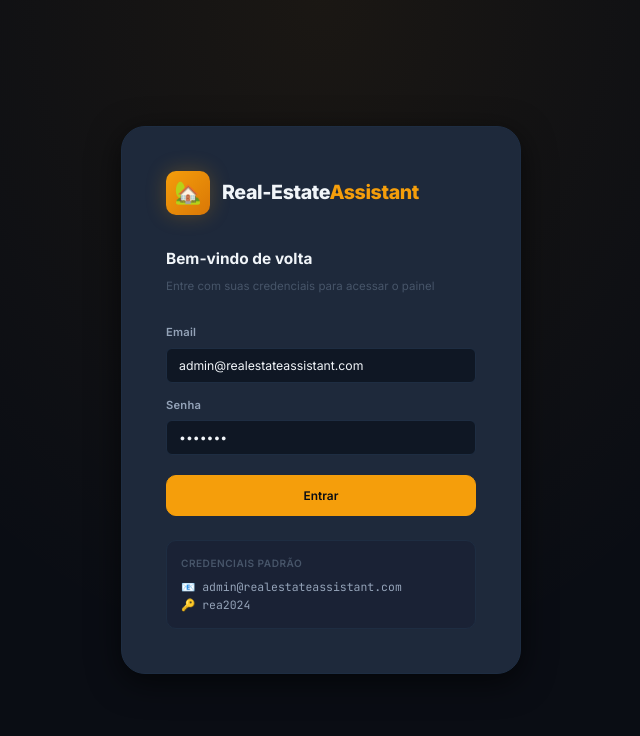
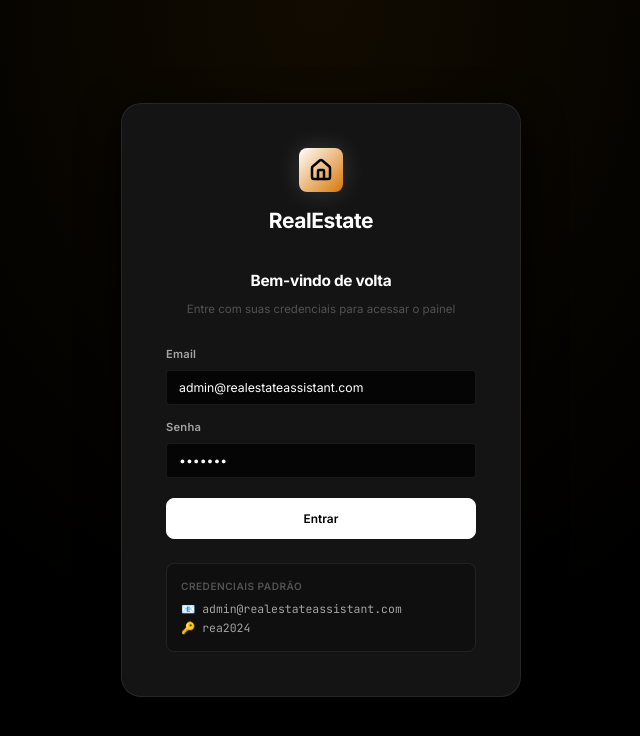
Before and after one commit to armandocastrodesousajunior/Real-Estate-Assistant, a React (Vite) app in the folder frontend/: page / in a window 1280 px wide. Shown: the top 736 px of the page, without its empty margins (319-959 px from the left). Built offline with nearby package versions, Linux system fonts and the light colour scheme.

Commit message:
feat: implement frontend core pages, layout, and agent management interface

```diff
--- a/frontend/src/components/Layout/Layout.tsx
+++ b/frontend/src/components/Layout/Layout.tsx
@@ -1,7 +1,7 @@
 import { Outlet, NavLink, useNavigate } from 'react-router-dom'
 import {
   LayoutDashboard, Building2, MessageSquare, Bot, FileText,
-  Users, LogOut, Activity
+  Users, LogOut, Activity, Home
 } from 'lucide-react'
 
 const navItems = [
@@ -30,8 +30,10 @@ export default function Layout() {
       <aside className="sidebar">
         <div className="sidebar-logo">
           <div className="logo-mark">
-            <div className="logo-icon">🏡</div>
-            <div className="name">Real-Estate<span>Assistant</span></div>
+            <div className="logo-icon">
+              <Home size={18} strokeWidth={2.5} color="#000" />
+            </div>
+            <div className="logo-text">Real<span>Estate</span></div>
           </div>
         </div>
 
--- a/frontend/src/index.css
+++ b/frontend/src/index.css
@@ -7,68 +7,73 @@
 
 /* ─── CSS Variables ─────────────────────────────────────────── */
 :root {
-  /* Backgrounds */
-  --bg-base:      #0A0D14;
-  --bg-surface:   #111827;
-  --bg-elevated:  #1A2235;
-  --bg-card:      #1E293B;
-  --bg-hover:     #243047;
-  --bg-input:     #0F1724;
+  /* Backgrounds — True Black depth */
+  --bg-base:      #000000;
+  --bg-surface:   #080808;
+  --bg-elevated:  #0F0F0F;
+  --bg-card:      #141414;
+  --bg-hover:     #1C1C1C;
+  --bg-input:     #050505;
 
-  /* Borders */
-  --border:       #1E2D42;
-  --border-light: #2D3F58;
-  --border-focus: #F59E0B;
+  /* Borders — Ultra thin & discrete */
+  --border:       rgba(255, 255, 255, 0.08);
+  --border-light: rgba(255, 255, 255, 0.12);
+  --border-focus: #FFFFFF;
 
-  /* Accent — Amber Gold */
-  --accent:       #F59E0B;
-  --accent-hover: #FBBF24;
-  --accent-dim:   rgba(245, 158, 11, 0.12);
-  --accent-glow:  0 0 20px rgba(245, 158, 11, 0.25);
+  /* Accent — Pure White / Silver */
+  --accent:       #FFFFFF;
+  --accent-hover: #F2F2F2;
+  --accent-dim:   rgba(255, 255, 255, 0.1);
+  --accent-glow:  0 0 25px rgba(255, 255, 255, 0.15);
 
-  /* Text */
-  --text-primary:   #F1F5F9;
-  --text-secondary: #94A3B8;
-  --text-muted:     #475569;
-  --text-accent:    #F59E0B;
+  /* Text — High dynamic range */
+  --text-primary:   #FFFFFF;
+  --text-secondary: #A3A3A3;
+  --text-muted:     #525252;
+  --text-accent:    #FFFFFF;
 
-  /* Status colors */
-  --success:      #10B981;
-  --success-dim:  rgba(16, 185, 129, 0.12);
-  --warning:      #F59E0B;
-  --warning-dim:  rgba(245, 158, 11, 0.12);
-  --error:        #EF4444;
-  --error-dim:    rgba(239, 68, 68, 0.12);
-  --info:         #3B82F6;
-  --info-dim:     rgba(59, 130, 246, 0.12);
+  /* Status colors — Desaturated / Professional */
+  --success:      #FFFFFF;
+  --success-dim:  rgba(255, 255, 255, 0.05);
+  --warning:      #A3A3A3;
+  --warning-dim:  rgba(163, 163, 163, 0.1);
+  --error:        #FF3B30; /* Manter um toque de vermelho para erros críticos, mas sutil */
+  --error-dim:    rgba(255, 59, 48, 0.1);
+  --info:         #FFFFFF;
+  --info-dim:     rgba(255, 255, 255, 0.05);
 
-  /* Agent Colors */
-  --agent-supervisor:    #8B5CF6;
-  --agent-finder:        #3B82F6;
-  --agent-pricing:       #10B981;
-  --agent-service:       #F59E0B;
-  --agent-writer:        #EF4444;
-  --agent-market:        #06B6D4;
+  /* Agent Colors — Grayscale spectrum */
+  --agent-supervisor:    #FFFFFF;
+  --agent-finder:        #E5E5E5;
+  --agent-pricing:       #D4D4D4;
+  --agent-service:       #A3A3A3;
+  --agent-writer:        #737373;
+  --agent-market:        #525252;
 
-  /* Shadows */
-  --shadow-sm:    0 1px 3px rgba(0,0,0,0.4);
-  --shadow-md:    0 4px 16px rgba(0,0,0,0.5);
-  --shadow-lg:    0 8px 32px rgba(0,0,0,0.6);
-  --shadow-card:  0 2px 8px rgba(0,0,0,0.4), inset 0 1px 0 rgba(255,255,255,0.03);
+  /* Shadows — Deeper & softer */
+  --shadow-sm:    0 1px 2px rgba(0,0,0,1);
+  --shadow-md:    0 4px 20px rgba(0,0,0,0.8);
+  --shadow-lg:    0 12px 40px rgba(0,0,0,0.9);
+  --shadow-card:  0 0 0 1px rgba(255,255,255,0.05), 0 4px 12px rgba(0,0,0,0.5);
 
-  /* Radius */
-  --radius-sm:    6px;
-  --radius-md:    10px;
-  --radius-lg:    16px;
-  --radius-xl:    24px;
+  /* Radius — Modern & smooth */
+  --radius-sm:    4px;
+  --radius-md:    8px;
+  --radius-lg:    12px;
+  --radius-xl:    20px;
   --radius-full:  9999px;
 
-  /* Transitions */
-  --transition:   all 0.2s ease;
-  --transition-slow: all 0.35s ease;
+  /* Transitions — Silky */
+  --transition:   all 0.25s cubic-bezier(0.4, 0, 0.2, 1);
+  --transition-slow: all 0.4s cubic-bezier(0.4, 0, 0.2, 1);
 
   /* Sidebar */
-  --sidebar-width: 250px;
+  --sidebar-width: 240px;
+
+  /* Glassmorphism Defaults */
+  --glass-bg: rgba(255, 255, 255, 0.03);
+  --glass-border: rgba(255, 255, 255, 0.06);
+  --glass-blur: blur(12px);
 }
 
 /* ─── Reset ──────────────────────────────────────────────────── */
@@ -108,6 +113,7 @@ ul { list-style: none; }
   width: var(--sidebar-width);
   min-height: 100vh;
   background: var(--bg-surface);
+  backdrop-filter: var(--glass-blur);
   border-right: 1px solid var(--border);
   display: flex;
   flex-direction: column;
@@ -125,10 +131,82 @@ ul { list-style: none; }
   flex-direction: column;
 }
 
+/* ─── Page Containers ────────────────────────────────────────── */
 .page-container {
-  padding: 28px 32px;
+  padding: 32px 40px;
   flex: 1;
   max-width: 1400px;
+  animation: fadeIn 0.4s ease-out;
+}
+
+@keyframes fadeIn {
+  from { opacity: 0; transform: translateY(10px); }
+  to { opacity: 1; transform: translateY(0); }
+}
+
+/* ─── Login Page ─────────────────────────────────────────────── */
+.login-page {
+  min-height: 100vh;
+  display: flex;
+  align-items: center;
+  justify-content: center;
+  background: radial-gradient(circle at center, #111111 0%, #000000 100%);
+  padding: 20px;
+}
+
+.login-card {
+  width: 100%;
+  max-width: 420px;
+  background: rgba(255, 255, 255, 0.03);
+  backdrop-filter: blur(20px);
+  border: 1px solid rgba(255, 255, 255, 0.08);
+  border-radius: var(--radius-xl);
+  padding: 40px;
+  box-shadow: 0 25px 50px -12px rgba(0, 0, 0, 0.5);
+}
+
+.login-logo {
+  text-align: center;
+  margin-bottom: 32px;
+  display: flex;
+  flex-direction: column;
+  align-items: center;
+  gap: 12px;
+}
+
+.login-logo .icon {
+  width: 48px; height: 48px;
+  background: #FFFFFF;
+  color: #000000;
+  border-radius: var(--radius-lg);
+  display: flex; align-items: center; justify-content: center;
+  font-size: 24px;
+}
+
+.login-title {
+  font-size: 1.5rem;
+  font-weight: 700;
+  text-align: center;
+  margin-bottom: 8px;
+  letter-spacing: -0.02em;
+}
+
+.login-subtitle {
+  font-size: 0.88rem;
+  color: var(--text-secondary);
+  text-align: center;
+  margin-bottom: 32px;
+}
+
+.login-error {
+  background: rgba(255, 59, 48, 0.1);
+  border: 1px solid rgba(255, 59, 48, 0.2);
+  color: #FF3B30;
+  padding: 12px;
+  border-radius: var(--radius-md);
+  font-size: 0.82rem;
+  text-align: center;
+  margin-bottom: 20px;
 }
 
 /* ─── Sidebar ────────────────────────────────────────────────── */
@@ -145,11 +223,11 @@ ul { list-style: none; }
 
 .logo-icon {
   width: 36px; height: 36px;
-  background: linear-gradient(135deg, var(--accent), #D97706);
+  background: linear-gradient(135deg, #FFFFFF, #A3A3A3);
   border-radius: var(--radius-md);
   display: flex; align-items: center; justify-content: center;
   font-size: 18px;
-  box-shadow: var(--accent-glow);
+  box-shadow: 0 0 15px rgba(255, 255, 255, 0.1);
 }
 
 .logo-text {
@@ -199,9 +277,9 @@ ul { list-style: none; }
 }
 
 .nav-item.active {
-  background: var(--accent-dim);
-  color: var(--accent);
-  border-color: rgba(245, 158, 11, 0.2);
+  background: rgba(255, 255, 255, 0.08);
+  color: var(--text-primary);
+  border-color: rgba(255, 255, 255, 0.1);
 }
 
 .nav-item .nav-icon {
@@ -226,12 +304,12 @@ ul { list-style: none; }
 
 .user-avatar {
   width: 32px; height: 32px;
-  background: linear-gradient(135deg, var(--accent), #D97706);
+  background: linear-gradient(135deg, #FFFFFF, #525252);
   border-radius: 50%;
   display: flex; align-items: center; justify-content: center;
   font-size: 13px;
   font-weight: 700;
-  color: var(--bg-base);
+  color: #000000;
 }
 
 .user-name { font-size: 0.82rem; font-weight: 600; color: var(--text-primary); }
@@ -257,6 +335,7 @@ ul { list-style: none; }
 /* ─── Cards ──────────────────────────────────────────────────── */
 .card {
   background: var(--bg-card);
+  backdrop-filter: var(--glass-blur);
   border: 1px solid var(--border);
   border-radius: var(--radius-lg);
   box-shadow: var(--shadow-card);
@@ -339,36 +418,36 @@ ul { list-style: none; }
 }
 
 .btn-primary {
-  background: var(--accent);
-  color: var(--bg-base);
-  border-color: var(--accent);
+  background: #FFFFFF;
+  color: #000000;
+  border-color: #FFFFFF;
 }
 
 .btn-primary:hover {
-  background: var(--accent-hover);
-  box-shadow: var(--accent-glow);
+  background: #F2F2F2;
+  box-shadow: 0 0 20px rgba(255, 255, 255, 0.2);
   transform: translateY(-1px);
 }
 
 .btn-secondary {
-  background: var(--bg-elevated);
-  color: var(--text-primary);
-  border-color: var(--border-light);
+  background: rgba(255, 255, 255, 0.05);
+  color: #FFFFFF;
+  border-color: rgba(255, 255, 255, 0.1);
 }
 
 .btn-secondary:hover {
-  background: var(--bg-hover);
-  border-color: var(--border-focus);
+  background: rgba(255, 255, 255, 0.1);
+  border-color: rgba(255, 255, 255, 0.2);
 }
 
 .btn-danger {
-  background: var(--error-dim);
-  color: var(--error);
-  border-color: rgba(239, 68, 68, 0.3);
+  background: rgba(255, 59, 48, 0.1);
+  color: #FF3B30;
+  border-color: rgba(255, 59, 48, 0.2);
 }
 
 .btn-danger:hover {
-  background: var(--error);
+  background: #FF3B30;
   color: white;
 }
 
@@ -424,6 +503,7 @@ ul { list-style: none; }
 }
 
 .form-select {
+  -webkit-appearance: none;
   appearance: none;
   cursor: pointer;
 }
--- a/frontend/src/pages/Login.tsx
+++ b/frontend/src/pages/Login.tsx
@@ -1,5 +1,6 @@
 import { useState } from 'react'
 import { authAPI } from '../services/api'
+import { Home } from 'lucide-react'
 
 interface Props { onLogin: () => void }
 
@@ -28,8 +29,10 @@ export default function Login({ onLogin }: Props) {
     <div className="login-page">
       <div className="login-card">
         <div className="login-logo">
-          <div className="icon">🏡</div>
-          <div className="name">Real-Estate<span>Assistant</span></div>
+          <div className="icon">
+            <Home size={24} strokeWidth={2.5} color="#000" />
+          </div>
+          <div className="logo-text" style={{ fontSize: '1.5rem' }}>Real<span>Estate</span></div>
         </div>
 
         <div className="login-title">Bem-vindo de volta</div>
```
Also changed, not shown: frontend/src/components/TraceModal/TraceModal.tsx (+14 -14 lines), frontend/src/pages/Agents.tsx (+5 -5 lines), frontend/src/pages/Chat.tsx (+7 -7 lines), frontend/src/pages/Dashboard.tsx (+14 -14 lines), frontend/src/pages/Leads.tsx (+4 -6 lines), frontend/src/pages/Logs.tsx (+10 -10 lines), frontend/src/pages/Prompts.tsx (+5 -6 lines), frontend/src/pages/Properties.tsx (+5 -5 lines).
